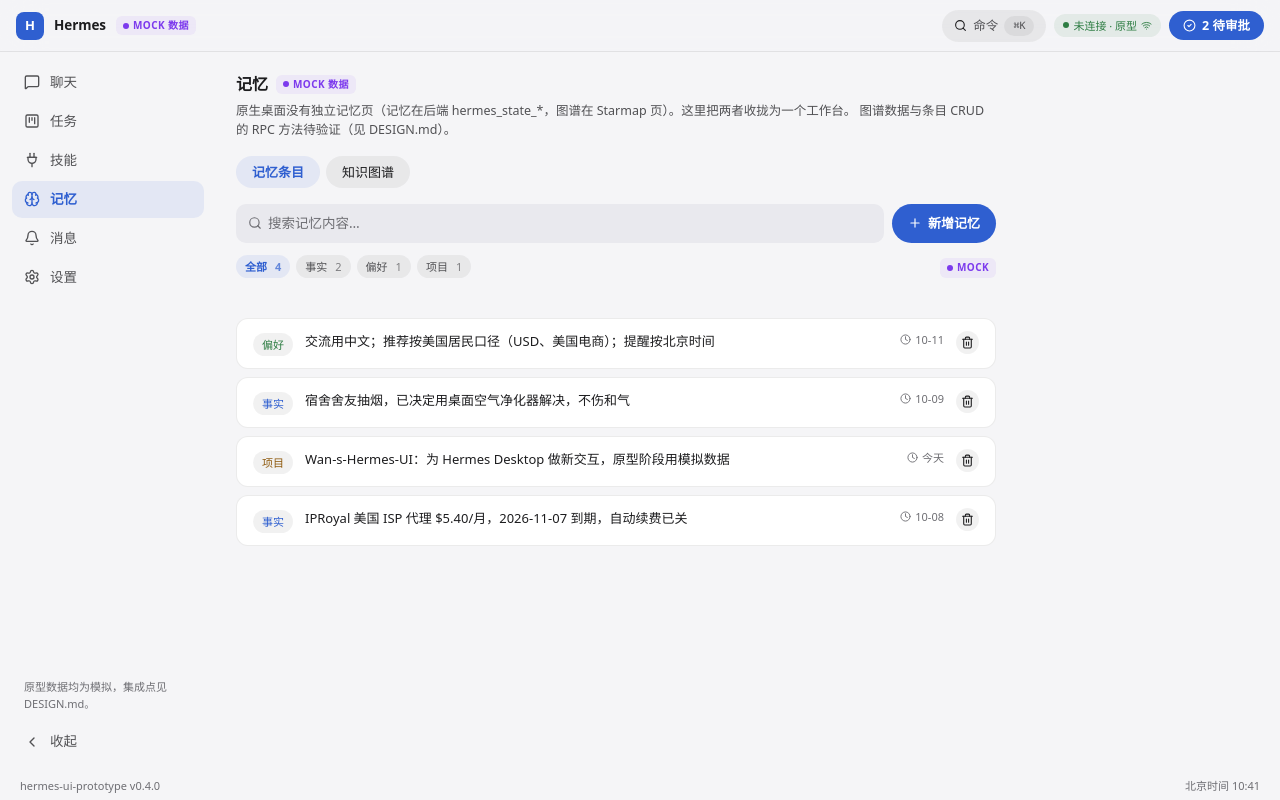
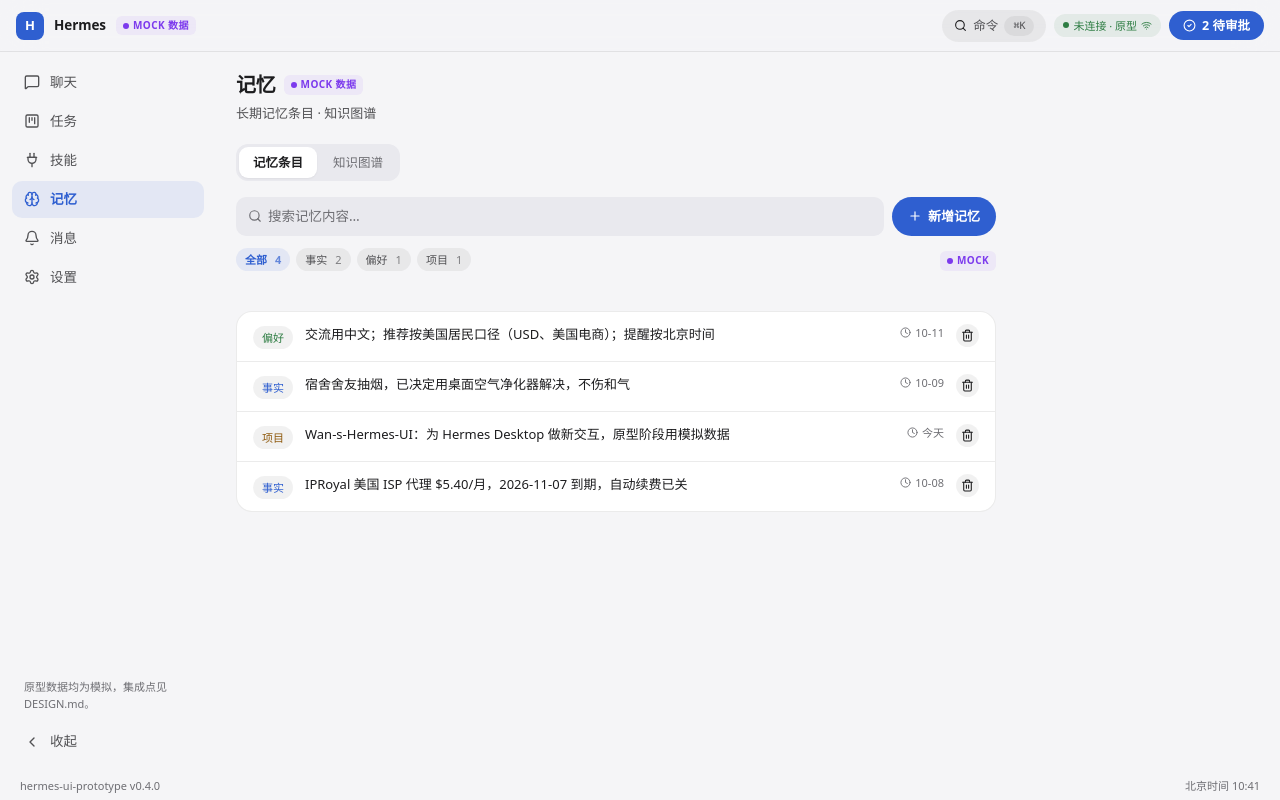
Before and after one commit to zimowan5-coder/Wan-s-Hermes-UI, a React (Vite) app in the folder prototype/: page / in a window 1280 px wide. Both pictures are taken after a click on the button "记忆". Built offline with nearby package versions, Linux system fonts and the light colour scheme.

Commit message:
UI v0.4 (5/7): 记忆视图分组列表化 + 标题区统一

```diff
--- a/prototype/src/views/MemoryView.tsx
+++ b/prototype/src/views/MemoryView.tsx
@@ -42,7 +42,7 @@ function EntryRow({
   const cancelRef = useRef<HTMLButtonElement>(null)
 
   return (
-    <div className="flat-panel px-4 py-3 flex items-start gap-3 view-enter">
+    <div className="grouped-row view-enter" style={{ alignItems: 'flex-start' }}>
       <span
         className="chip shrink-0 mt-0.5"
         style={{ color: kindColor[entry.kind], borderColor: kindColor[entry.kind] }}
@@ -252,7 +252,7 @@ function EntriesTab() {
 
       {/* 列表 / 空状态 */}
       {filtered.length > 0 ? (
-        <div className="flex flex-col gap-2" role="list" aria-label="记忆条目">
+        <div className="grouped view-enter" role="list" aria-label="记忆条目">
           {filtered.map(e => (
             <div key={e.id} role="listitem"><EntryRow entry={e} onDelete={deleteEntry} /></div>
           ))}
@@ -482,25 +482,21 @@ export function MemoryView() {
   const [tab, setTab] = useState<'entries' | 'graph'>('entries')
   return (
     <div className="flex-1 overflow-y-auto p-5">
-      <div className="flex items-center gap-2 mb-1">
-        <h2 className="text-[16px] font-bold">记忆</h2>
-        <MockBadge />
+      <div className="page-head">
+        <div className="flex items-center gap-2">
+          <h2 className="t-title">记忆</h2>
+          <MockBadge />
+        </div>
+        <p className="t-sub page-desc">长期记忆条目 · 知识图谱</p>
       </div>
-      <p className="text-[12.5px] mb-4 max-w-[760px]" style={{ color: 'var(--ui-fg-muted)' }}>
-        原生桌面没有独立记忆页（记忆在后端 hermes_state_*，图谱在 Starmap 页）。这里把两者收拢为一个工作台。
-        图谱数据与条目 CRUD 的 RPC 方法待验证（见 DESIGN.md）。
-      </p>
-      <div className="flex gap-1.5 mb-4" role="tablist" aria-label="记忆视图切换">
+      <div className="seg mb-4" role="tablist" aria-label="记忆视图切换">
         {(['entries', 'graph'] as const).map(t => (
           <button
             key={t}
             role="tab"
             aria-selected={tab === t}
             onClick={() => setTab(t)}
-            className="btn"
-            style={tab === t
-              ? { background: 'var(--ui-accent-dim)', borderColor: 'var(--ui-accent)', color: 'var(--ui-accent)', fontWeight: 600 }
-              : {}}
+            className="seg-btn"
           >
             {t === 'entries' ? '记忆条目' : '知识图谱'}
           </button>
```
